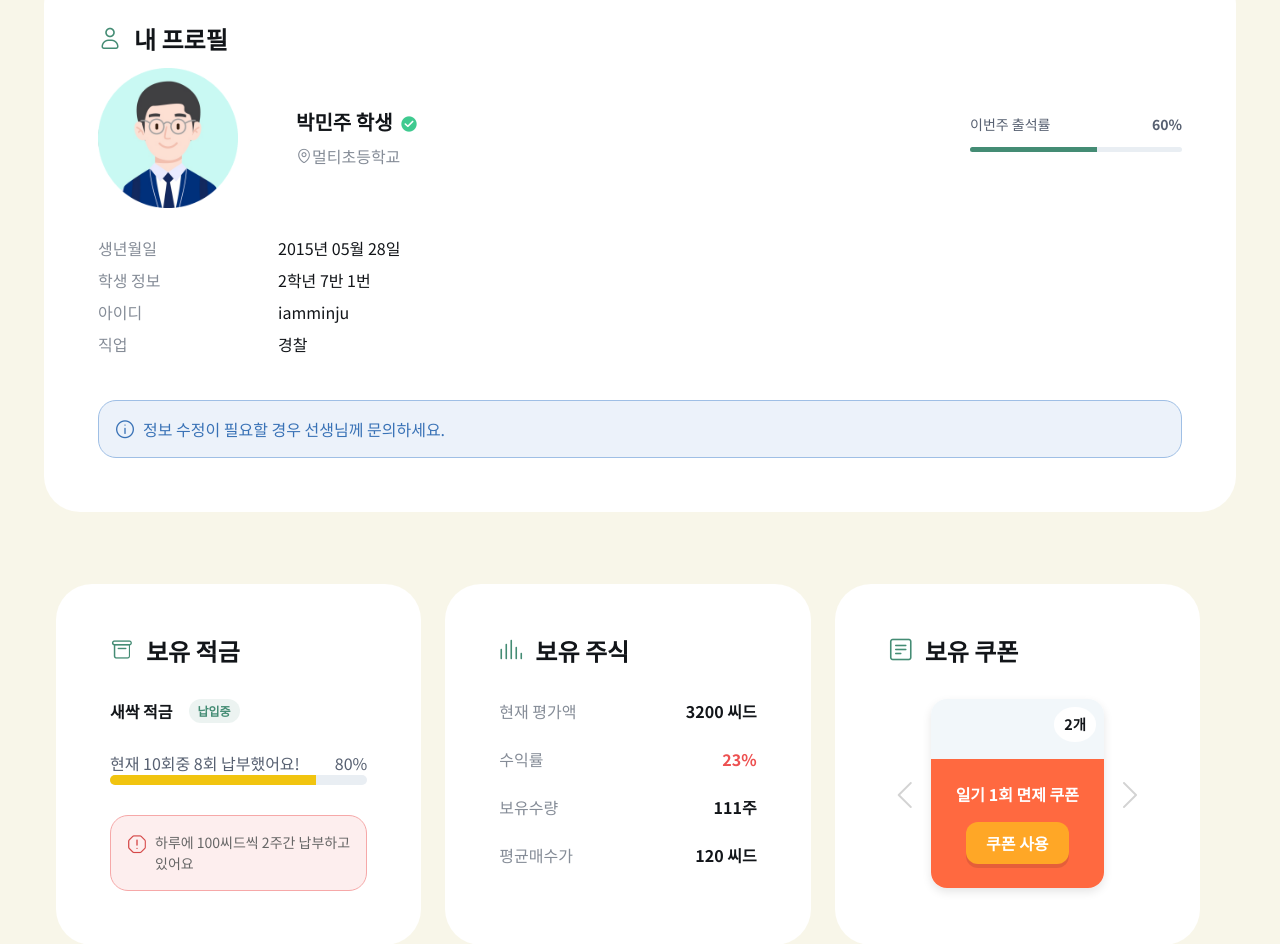
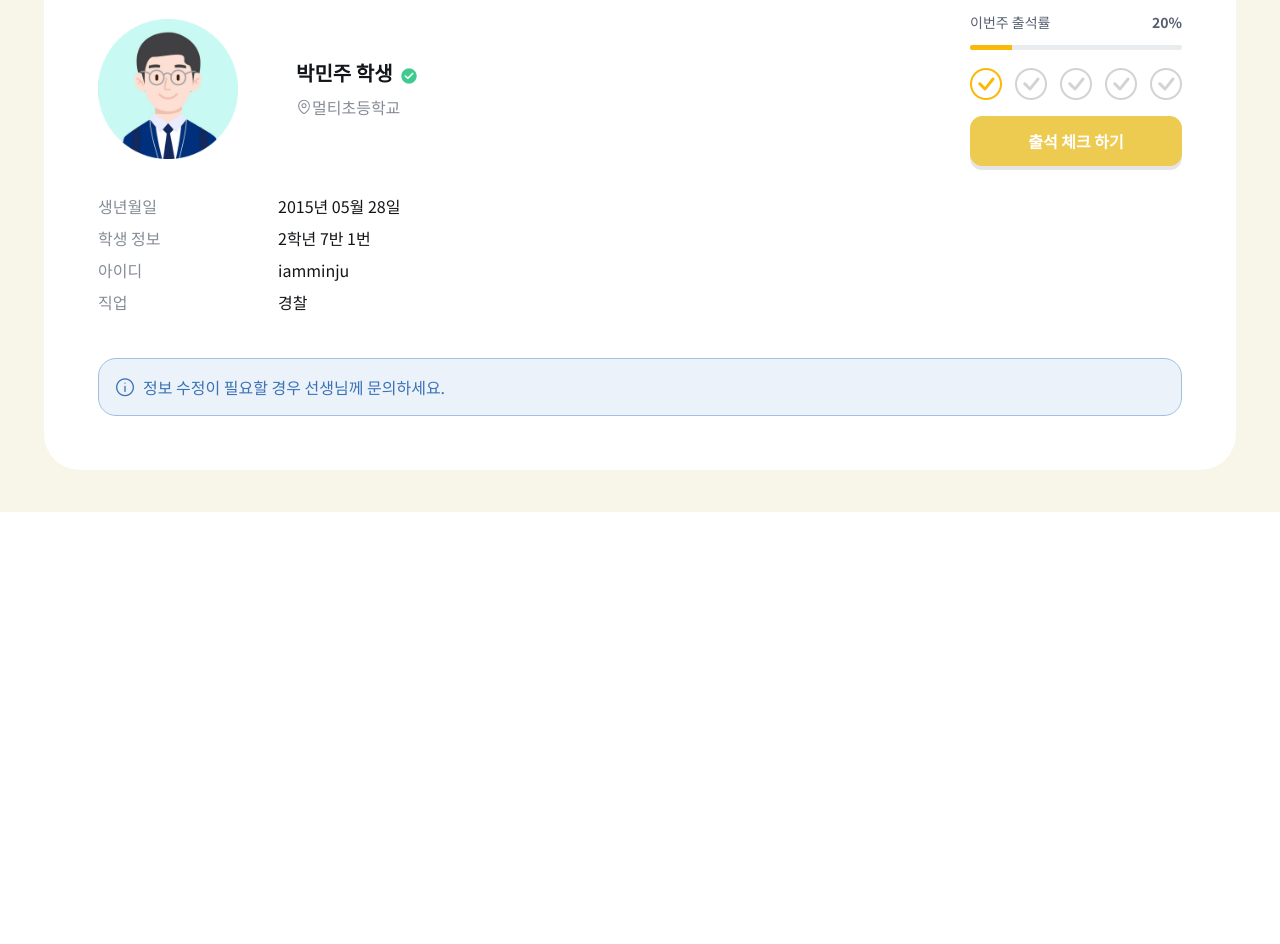
Before and after one commit to iamgayeon/Frontend_ssakssak, a Vue app: page /student/profile in a window 1280 px wide. Shown: the part 288-1232 px from the top of the page. After the commit the page ends 800 px from the top, so only its background shows below. Built offline with nearby package versions, Linux system fonts and the light colour scheme; grey boxes are pictures that could not be loaded; some icons are missing; what vue-awesome-paginate would draw is missing.

Commit message:
#21 - 학생 페이지 회원가입, 비밀번호 재설정 화면 구현 완료

```diff
--- a/src/pages/student/auth/StudentLogin.vue
+++ b/src/pages/student/auth/StudentLogin.vue
@@ -42,6 +42,7 @@ export default {
     login() {
   console.log('로그인 시도');
   if (this.id === '20701'  && this.password === '20170928') {
+    alert('로그인을 성공했습니다');
     console.log('로그인 성공');
     this.$router.push('/student/home'); // 라우터 이동
     this.loginError = false;
--- a/src/pages/student/profile/StudentProfile.vue
+++ b/src/pages/student/profile/StudentProfile.vue
@@ -2,7 +2,7 @@
   <link rel="stylesheet" href="assets/css/theme.min.css">
   <link rel="stylesheet" href="assets/css/theme.css">
   <link rel="stylesheet" href="https://cdn.jsdelivr.net/npm/bootstrap-icons/font/bootstrap-icons.css">
-    <div class="container py-5 mt-2 mt-lg-5 mb-lg-4 my-xl-5">
+    <div class="container py-3 mt-2 mt-lg-4 mb-lg-">
         <div class="row pt-sm-5 pt-lg-0">
 
             <!-- Basic info -->
@@ -37,9 +37,27 @@
                   </div>
                 </div>
                 <div class="w-100 pt-3 pt-md-0 ms-md-auto" style="max-width: 212px;">
-                  <div class="d-flex justify-content-between fs-sm pb-1 mb-2">이번주 출석률<strong class="ms-2">60%</strong></div>
-                  <div class="progress" style="height: 5px;">
-                    <div class="progress-bar" role="progressbar" style="width: 60%" aria-valuenow="60" aria-valuemin="0" aria-valuemax="100"></div>
+                  <div style="max-width: 212px; margin-left: auto;">
+                    <div class="d-flex justify-content-between fs-sm pb-1 mb-2">
+                      이번주 출석률
+                      <strong class="ms-2">{{ attendancePercentage }}%</strong>
+                    </div>
+                    <div class="progress" style="height: 5px; background-color: #e9ecef;">
+                      <div class="progress-bar" role="progressbar" :style="{ width: attendancePercentage + '%', backgroundColor: '#FAB809' }" aria-valuenow="60" aria-valuemin="0" aria-valuemax="100"></div>
+                    </div>
+
+                    <!-- 출석 체크 아이콘 -->
+                    <div class="d-flex justify-content-between mt-3">
+                      <i
+                        v-for="(icon, index) in attendanceIcons"
+                        :key="index"
+                        class="bi bi-check-circle"
+                        :style="{ fontSize: '2rem', color: icon.checked ? '#FAB809' : '#d3d3d3' }"
+                      ></i>
+                    </div>
+
+                    <!-- 출석 체크하기 버튼 -->
+                    <button @click="checkAttendance" class="btn btn-warning mt-3" style="width: 100%; border-radius: 12px; font-size: 16px;">출석 체크 하기</button>
                   </div>
                 </div>
               </div>
@@ -72,108 +90,6 @@
               </div>
       </div>
     </section>
-
-          <!-- 추가된 카드 섹션 -->
-          <div class="row row-cols-1 row-cols-md-3 g-4 mb-4">
-            <!-- 보유 적금 -->
-            <section class="col">
-              <div class="card h-100 border-0 py-1 p-md-2 p-xl-3 p-xxl-4">
-                <div class="card-body">
-                  <div class="d-flex align-items-center mt-sm-n1 pb-4 mb-1 mb-lg-2">
-                    <i class="ai-archive text-primary lead pe-1 me-2"></i>
-                    <h2 class="h4 mb-0">보유 적금</h2>
-                  </div>
-                  <div class="d-flex align-items-center pb-1 mb-4">
-                    <h3 class="h6 mb-0 me-3">새싹 적금</h3>
-                    <span class="badge bg-faded-primary text-primary">납입중</span>
-                  </div>
-                  <div class="d-flex justify-content-between">
-                    <span>현재 10회중 8회 납부했어요!</span>
-                    <span>80%</span>
-                  </div>
-                  <div class="progress mb-3" style="height: 10px;">
-                    <div class="progress-bar" role="progressbar" style="width: 80%; background-color: #f1c40f;" aria-valuenow="80" aria-valuemin="0" aria-valuemax="100"></div>
-                  </div>
-                  <div class="alert alert-danger d-flex mb-0" style="margin-top: 30px;">
-                    <i class="ai-octagon-alert fs-xl me-2"></i>
-                    <p class="mb-0">하루에 100씨드씩 2주간 납부하고 있어요</p>
-                  </div>
-                </div>
-              </div>
-            </section>
-
-            <!-- 보유 주식 -->
-            <section class="col">
-              <div class="card h-100 border-0 py-1 p-md-2 p-xl-3 p-xxl-4">
-                <div class="card-body">
-                  <div class="d-flex align-items-center mt-sm-n1 pb-4 mb-1 mb-lg-2">
-                    <i class="ai-bar-chart-2 text-primary lead pe-1 me-2"></i>
-                    <h2 class="h4 mb-0">보유 주식</h2>
-                  </div>
-                  <div class="d-flex justify-content-between align-items-center pb-2 mb-3">
-                    <span class="text-muted">현재 평가액</span>
-                    <span class="text-dark fw-bold">3200 씨드</span>
-                  </div>
-                  <div class="d-flex justify-content-between align-items-center pb-2 mb-3">
-                    <span class="text-muted">수익률</span>
-                    <span class="text-danger fw-bold">23%</span>
-                  </div>
-                  <div class="d-flex justify-content-between align-items-center pb-2 mb-3">
-                    <span class="text-muted">보유수량</span>
-                    <span class="text-dark fw-bold">111주</span>
-                  </div>
-                  <div class="d-flex justify-content-between align-items-center pb-2 mb-3">
-                    <span class="text-muted">평균매수가</span>
-                    <span class="text-dark fw-bold">120 씨드</span>
-                  </div>
-                </div>
-              </div>
-            </section>
-
-           <!-- 쿠폰 사용 -->
-           <section class="col">
-            <div class="card h-100 border-0 py-1 p-md-2 p-xl-3 p-xxl-4">
-              <div class="card-body">
-                <div class="d-flex align-items-center mt-sm-n1 pb-4 mb-1 mb-lg-2">
-                  <i class="ai-note text-primary lead pe-1 me-2"></i>
-                  <h2 class="h4 mb-0">보유 쿠폰</h2>
-                </div>
-
-                <!-- 쿠폰 카드와 아이콘 버튼을 같은 라인에 배치 -->
-                <div class="d-flex justify-content-center align-items-center">
-                  <!-- 좌측 아이콘 버튼 -->
-                  <i class="bi bi-chevron-left" @click="prevCoupon" style="font-size: 32px; color: #d3d3d3; cursor: pointer; margin-right: 10px;"></i>
-
-                  <!-- 쿠폰 카드 -->
-                  <div class="coupon-card bg-white text-dark rounded position-relative"
-                       style="flex-grow:1; max-width: 280px; box-shadow: 0 4px 10px rgba(0, 0, 0, 0.1); border-radius: 16px;">
-
-                    <!-- 상단 하늘색 영역 -->
-                    <div style="background-color: #f2f7fa; padding: 30px 0; border-radius: 16px 16px 0 0;"></div>
-
-                    <!-- 배지 (개수) -->
-                    <span class="badge bg-light text-dark position-absolute top-0 end-0 m-2" style="font-size: 0.9rem; padding: 10px; border-radius: 50%;">{{ coupons[currentIndex].count }}개</span>
-
-                    <!-- 쿠폰 본문 (빨간색 영역) -->
-                    <div class="text-white py-4 px-4" style="background-color: #ff6940; border-radius: 0 0 16px 16px; line-height: 1.4;">
-                      <h3 class="h6 fw-bold mb-3 text-center text-white">{{ coupons[currentIndex].title }}</h3>
-
-                      <!-- 쿠폰 사용 버튼 -->
-                      <div class="text-center mt-3">
-                        <button class="btn btn-light"
-                                style="background-color: #FFA726; border: none; color: white; padding: 10px 20px; font-size: 1rem; border-radius: 12px;"
-                                @click="useCoupon(currentIndex)">쿠폰 사용</button>
-                      </div>
-                    </div>
-                  </div>
-
-                  <!-- 우측 아이콘 버튼 -->
-                  <i class="bi bi-chevron-right" @click="nextCoupon" style="font-size: 32px; color: #d3d3d3; cursor: pointer; margin-left: 10px;"></i>
-                </div>
-              </div>
-            </div>
-          </section>
-            </div>
   </div>
 </div>
 </template>
@@ -182,41 +98,38 @@
 export default {
   data() {
     return {
-      coupons: [
-        { count: 2, title: '일기 1회 면제 쿠폰', description: '원하는 날 하루 일기 쓰기를 쉬어도 괜찮아요!' },
-        { count: 1, title: '10분 노래듣기 쿠폰', description: '점심 시간에 원하는 노래를 들을 수 있어요!' },
-        { count: 1, title: '점심 먼저 먹기 쿠폰', description: '점심 식사를 기다리지 않고 먼저 먹을 수 있어요!' },
+      totalChecks: 5, // 총 체크 아이콘 개수
+      currentCheck: 1, // 현재 체크된 아이콘 개수
+      attendanceIcons: [
+        { checked: true },
+        { checked: false },
+        { checked: false },
+        { checked: false },
+        { checked: false }, // 마지막 아이콘은 이미 체크되어 있음
       ],
-      currentIndex: 0, // 현재 쿠폰의 인덱스
     };
   },
-  methods: {
-    // 다음 쿠폰으로 이동
-    nextCoupon() {
-      if (this.currentIndex < this.coupons.length - 1) {
-        this.currentIndex++;
-      } else {
-        this.currentIndex = 0; // 마지막 쿠폰이면 처음으로 돌아감
+  computed: {
+    attendancePercentage() {
+      return Math.round((this.currentCheck / this.totalChecks) * 100); // 100% 기준 계산
     }
   },
-    // 이전 쿠폰으로 이동
-    prevCoupon() {
-      if (this.currentIndex > 0) {
-        this.currentIndex--;
-      } else {
-        this.currentIndex = this.coupons.length - 1; // 첫 번째 쿠폰이면 마지막으로 이동
-      }
-    },
-    // 쿠폰 사용
-    useCoupon(index) {
-      if (this.coupons[index].count > 0) {
-        this.coupons[index].count--;
-        alert(`${this.coupons[index].title}을(를) 사용했습니다.`);
-      } else {
-        alert('더 이상 사용 가능한 쿠폰이 없습니다.');
+  methods: {
+    // 출석 체크
+    checkAttendance() {
+    if (this.currentCheck < this.totalChecks) {
+      // 아이콘을 업데이트
+      this.attendanceIcons[this.currentCheck].checked = true;
+      this.currentCheck++;
+
+      // 출석이 모두 완료되면 알림 창 띄우기
+      if (this.currentCheck === this.totalChecks) {
+        alert("이번 주 5일 출석을 완료했어요!");
       }
     }
     }
+    },
+
 };
 </script>
 
@@ -233,4 +146,19 @@ export default {
   margin-right: auto;
   margin-left: auto;
 }
+.progress-bar {
+  transition: width 0.3s ease;
+}
+
+.attendance-container {
+  text-align: center;
+  padding: 20px;
+  background-color: #f8f9fa;
+  border-radius: 12px;
+  background-image: url('@/assets/images/sketch.png'); /* 경로에 맞게 수정 */
+  background-size: cover; /* 배경 이미지가 컨테이너 크기에 맞춰지도록 설정 */
+  background-position: center; /* 배경 이미지를 가운데 정렬 */
+  background-repeat: no-repeat; /* 이미지가 반복되지 않도록 설정 */
+}
+
 </style>
```
Also changed, not shown: src/pages/student/auth/StudentChangepw.vue (+14 -8 lines). Lines whose indentation alone changed are shown as unchanged.
